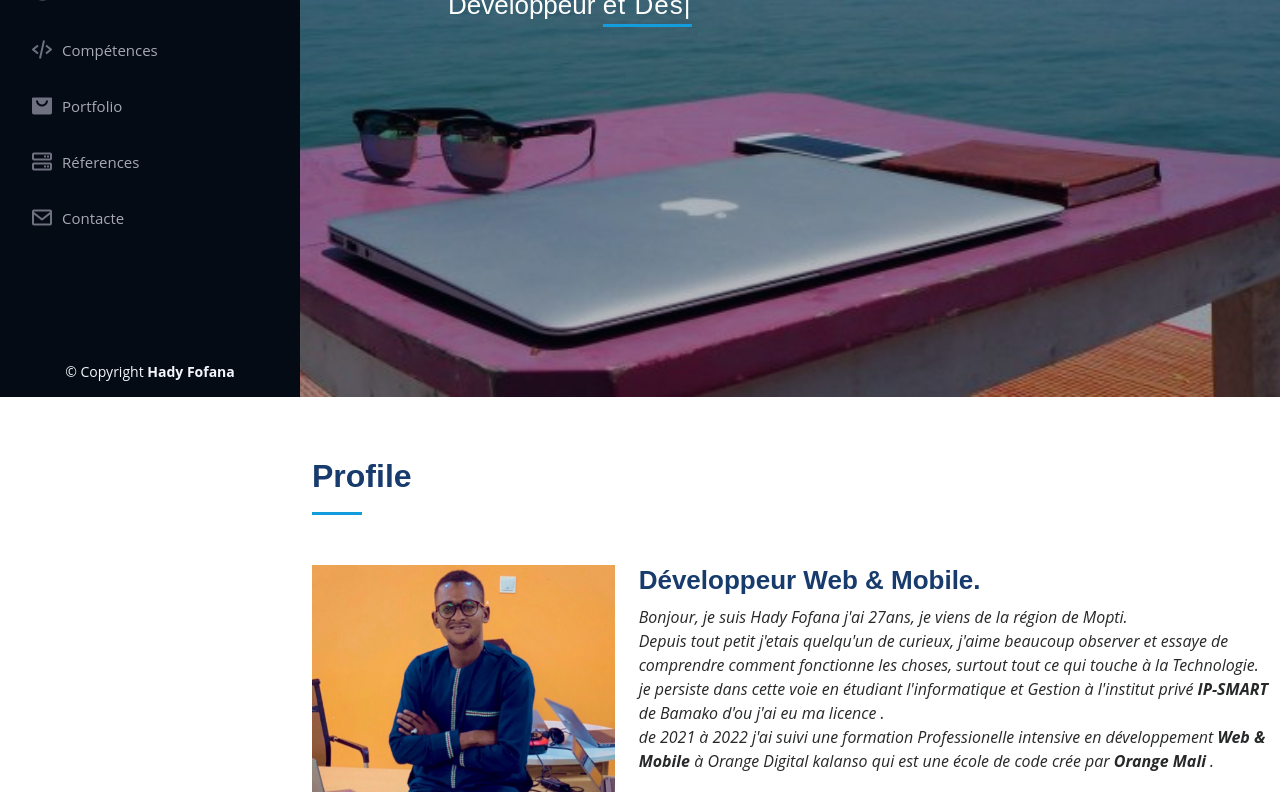
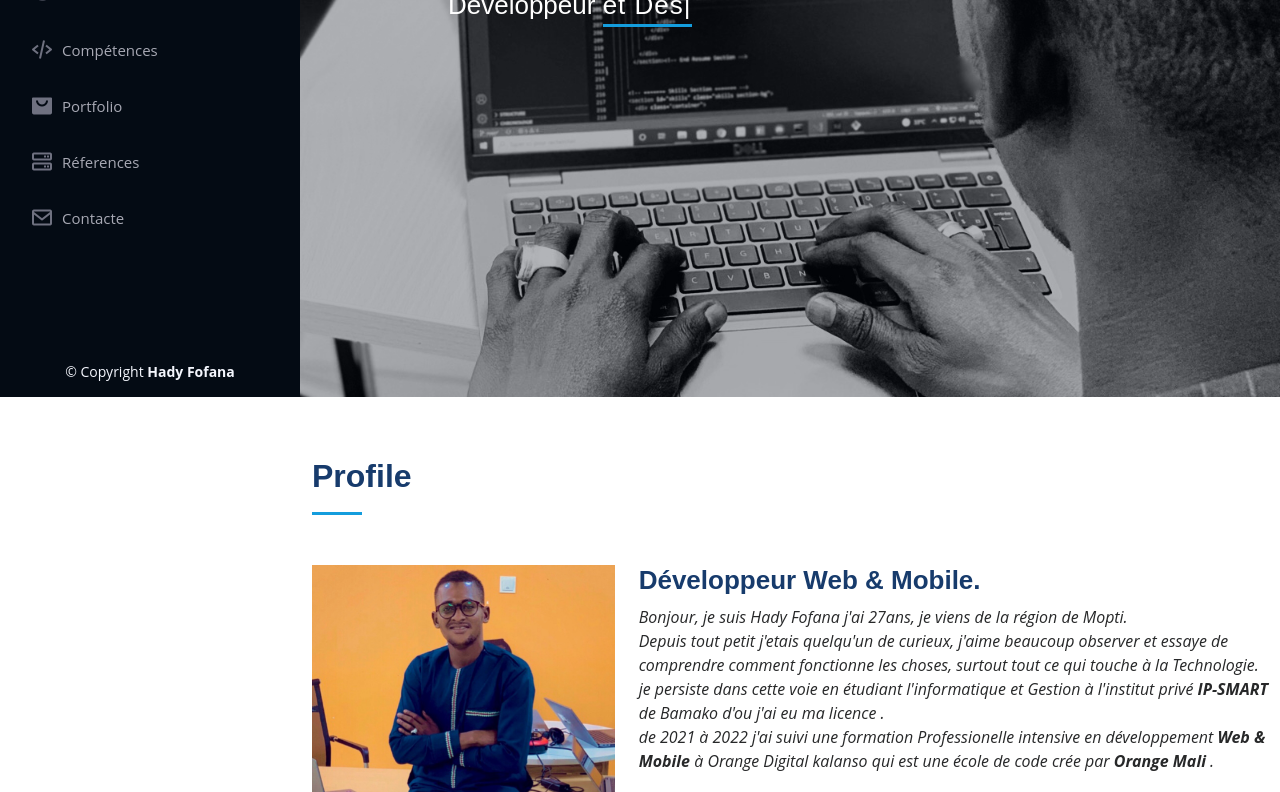
Before and after one commit to hedycarter/hedycarter.github.io, a plain HTML site: page index.html in a window 1280 px wide. Shown: the part 403-1195 px from the top of the page. Drawn offline with Linux system fonts and the light colour scheme.

Commit message:
mis à jour

```diff
--- a/assets/css/style.css
+++ b/assets/css/style.css
@@ -198,7 +198,7 @@ h1, h2, h3, h4, h5, h6 {
 #hero {
   width: 100%;
   height: 100vh;
-  background: url("../img/hero-bg.jpg") top center;
+  background: url("../img/hady.jpg") top center;
   background-size: cover;
 }
 #hero:before {
```
Also changed, not shown: index.html (+1 -0 lines), assets/img/developpeur-web-mobile.jpg (added), assets/img/fof.JPG (added), assets/img/hady.jpg (added), assets/img/hero2-bg.jpg (renamed from assets/img/hero-bg.jpg), assets/img/images.jpg (added).
